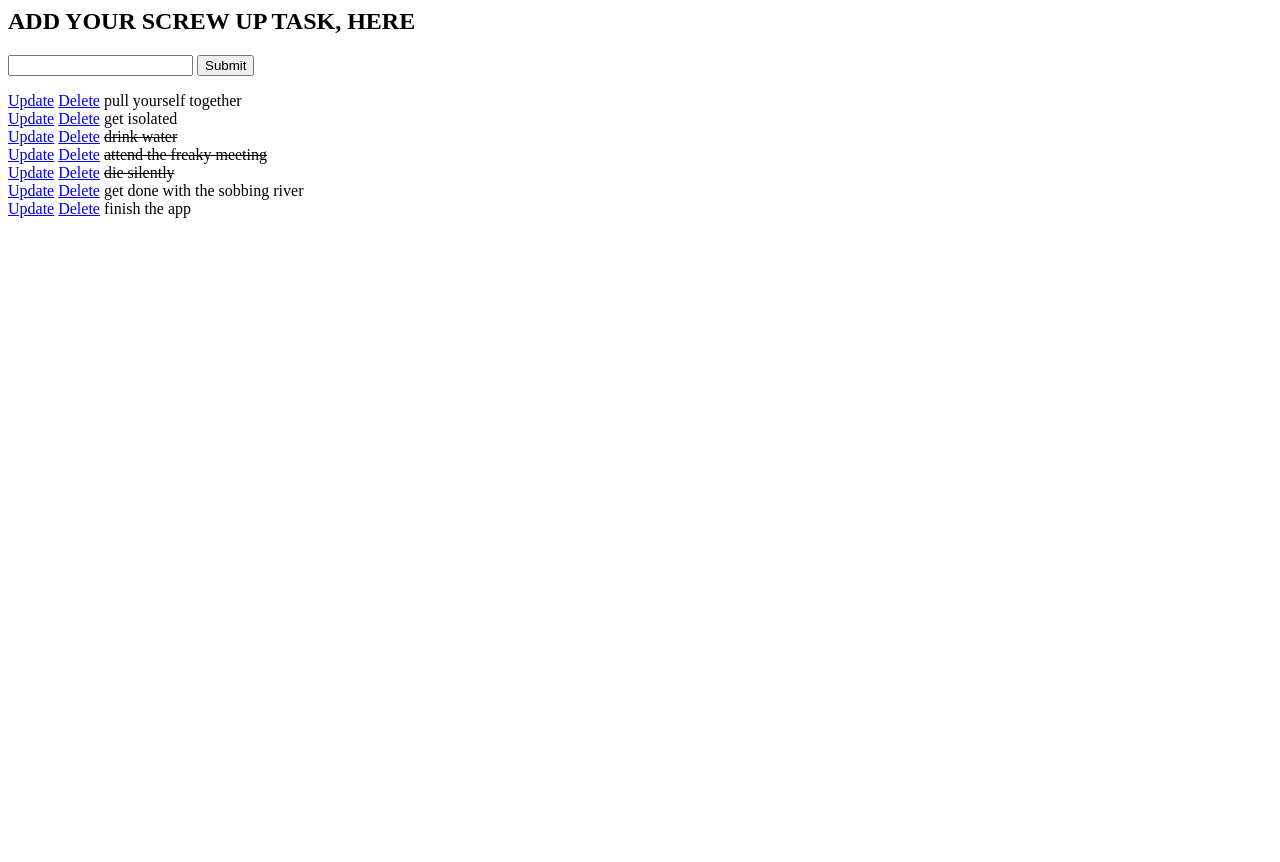
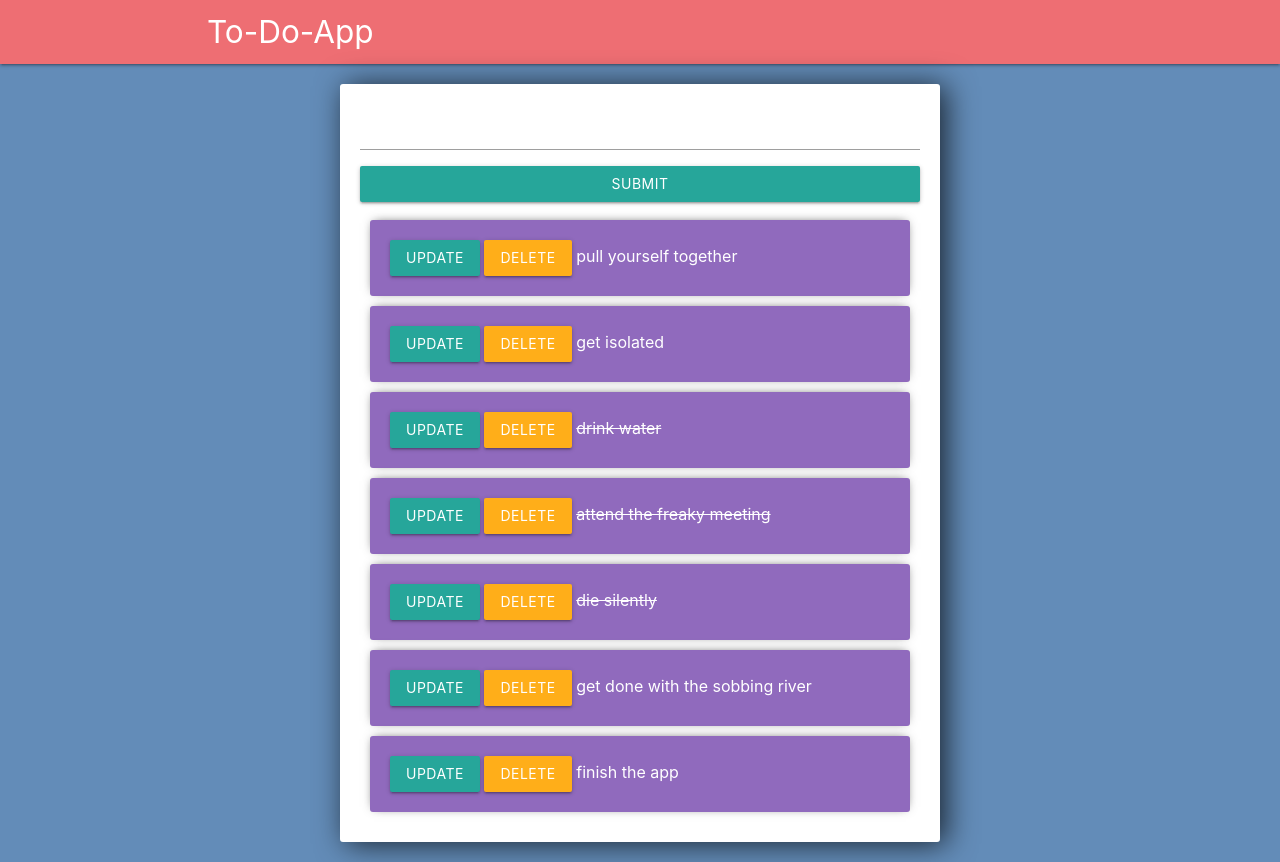
Before and after one commit to Jood80/to-do-app, a Django app: template api/templates/tasks/list.html in a window 1280 px wide. Before the commit the page ends 218 px from the top, so only its background shows below. Run offline with Django 3.2, Linux system fonts and the light colour scheme; the template is opened without the code that fills it: values that come from a table or form of the project are taken from there, others are empty; data comes from the database, SQL or seed files in the repository; some libraries are stand-ins or nearby versions.

Commit message:
polishing the app with styling

```diff
--- a/api/templates/tasks/list.html
+++ b/api/templates/tasks/list.html
@@ -1,25 +1,97 @@
-<h2>ADD YOUR SCREW UP TASK, HERE</h2>
+<!DOCTYPE html>
+<html lang="en">
+<head>
+  <meta charset="UTF-8">
+  <meta http-equiv="X-UA-Compatible" content="IE=edge">
+  <meta name="viewport" content="width=device-width, initial-scale=1.0">
+
+  <link rel="stylesheet" href="https://stackpath.bootstrapcdn.com/bootstrap/4.3.1/css/bootstrap.min.css" integrity="sha384-ggOyR0iXCbMQv3Xipma34MD+dH/1fQ784/j6cY/iJTQUOhcWr7x9JvoRxT2MZw1T" crossorigin="anonymous">
 
 
+  <!-- Compiled and minified CSS -->
+  <link rel="stylesheet" href="https://cdnjs.cloudflare.com/ajax/libs/materialize/1.0.0/css/materialize.min.css">
+
+
+  <title>TODO</title>
+</head>
+<style>
+
+	body{
+		background-color: #638CB8;
+	}
+
+	input{
+		width: 100%;
+		padding: 12px 20px;
+		margin: 8px 0;
+		box-sizing: border-box;
+	}
+
+	input::placeholder {
+	  color: #d3d3d3;
+	}
+
+	.submit{
+		background-color: #6BA3E8;
+	}
+
+	.center-column{
+		width:600px;
+		margin: 20px auto;
+		padding:20px;
+		background-color: #fff;
+		border-radius: 3px;
+		box-shadow: 6px 2px 30px 0px rgba(0,0,0,0.75);
+	}
+
+	.item-row{
+		background-color: #906abd;
+		margin: 10px;
+		padding: 20px;
+		border-radius: 3px;
+		color: #fff;
+		font-size: 16px;
+		box-shadow: 0px -1px 10px -4px rgba(0,0,0,0.75);
+	}
+
+	.btn-danger{
+		background-color: #ffae19;
+		border-color: #e59400;
+	}
+
+</style>
+
+  <body>
+    <nav class="nav-wrapper">
+      <div class="container">
+        <a href="#" class="brand-logo" aria-disabled="true">
+          To-Do-App
+        </a>
+      </div>
+    </nav>
+
+  <div class= "center-column">
 
     <form method="POST" action= "/api/v1/todo">
         {% csrf_token %}
         {{form.title}}
-<input type="submit" name= "add a task" >
+        <input class= "btn btn-info" type="submit" name= "add a task" >
     </form>
 
-
+    <div class= "todo-list">
       {% for task in tasks %}
-  <div>
-      <a href={% url 'updated_task' task.id %}>Update</a>
-      <a href={% url 'deleted_task' task.id %}>Delete</a>
+      <div class="item-row">
+          <a class= "btn btn-sm btn-info" href={% url 'updated_task' task.id %}>Update</a>
+          <a class= "btn btn-sm btn-danger" href={% url 'deleted_task' task.id %}>Delete</a>
 
           {% if task.completed == True%}
           <strike> {{task}} </strike>
           {% else %}
           <span>{{task}}</span>
           {%endif%}
-
-
           </div>
       {% endfor%}
+      </div>
+    </div>
+  </body>
+</html>
--- a/toDos/settings.py
+++ b/toDos/settings.py
@@ -120,3 +120,4 @@ USE_TZ = True
 # https://docs.djangoproject.com/en/1.11/howto/static-files/
 
 STATIC_URL = '/static/'
+STATIC_ROOT = os.path.join(BASE_DIR,  'static')
```
Lines whose indentation alone changed are shown as unchanged.
